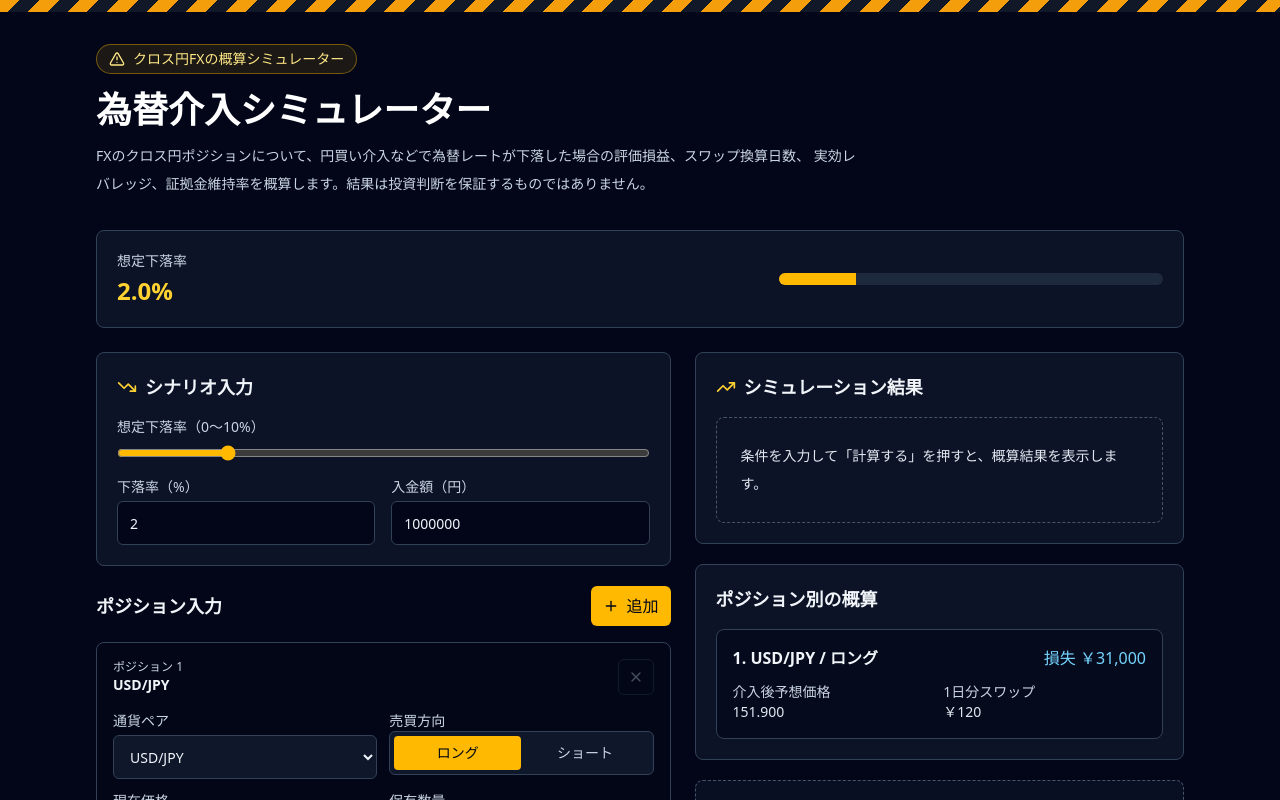
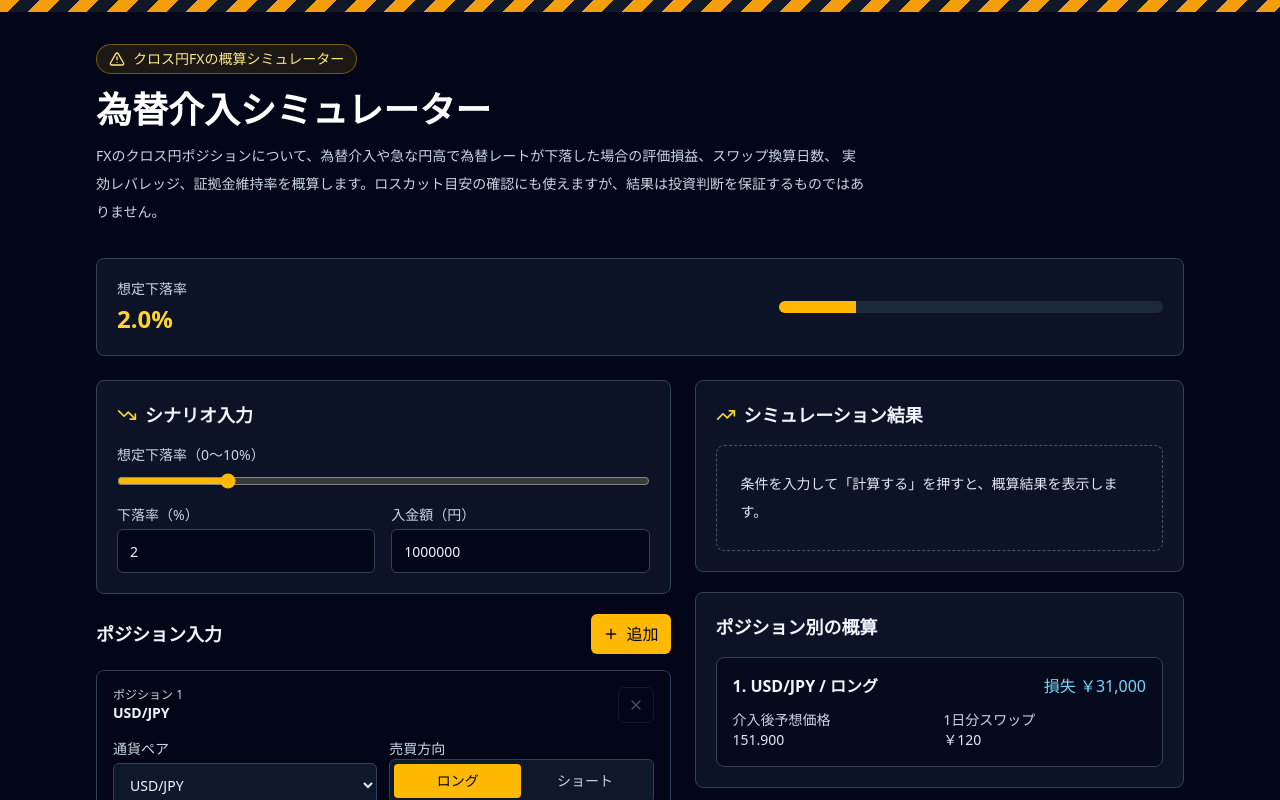
Before and after one commit to Americaman-Chicken/fx-intervention-simulator, a React (Vite) app: page / in a window 1280 px wide. Shown: the top 800 px of the page. Built offline with nearby package versions, Linux system fonts and the light colour scheme.

Commit message:
Improve SEO copy

```diff
--- a/index.html
+++ b/index.html
@@ -6,15 +6,15 @@
     <meta name="viewport" content="width=device-width, initial-scale=1.0" />
     <meta
       name="description"
-      content="為替介入でクロス円FXが下落した場合の評価損益、スワップ換算日数、レバレッジ、証拠金維持率を概算できる無料シミュレーターです。"
+      content="為替介入や急な円高でクロス円FXが下落した場合の評価損益、スワップ換算日数、実効レバレッジ、証拠金維持率を概算できる無料シミュレーターです。"
     />
     <meta property="og:type" content="website" />
-    <meta property="og:title" content="為替介入シミュレーター" />
+    <meta property="og:title" content="為替介入シミュレーター｜FXクロス円の損益・証拠金維持率を試算" />
     <meta
       property="og:description"
-      content="クロス円FXの評価損益、スワップ換算日数、レバレッジ、証拠金維持率を概算できます。"
+      content="為替介入や急な円高を想定し、クロス円FXの損益、スワップ換算日数、レバレッジ、証拠金維持率を概算できます。"
     />
-    <title>為替介入シミュレーター｜クロス円FXの損益・証拠金維持率を試算</title>
+    <title>為替介入シミュレーター｜FXクロス円の損益・証拠金維持率を試算</title>
   </head>
   <body>
     <div id="root"></div>
--- a/src/App.jsx
+++ b/src/App.jsx
@@ -330,8 +330,8 @@ export default function FxInterventionSimulator() {
             為替介入シミュレーター
           </h1>
           <p className="mt-3 max-w-3xl text-sm leading-7 text-slate-300">
-            FXのクロス円ポジションについて、円買い介入などで為替レートが下落した場合の評価損益、スワップ換算日数、
-            実効レバレッジ、証拠金維持率を概算します。結果は投資判断を保証するものではありません。
+            FXのクロス円ポジションについて、為替介入や急な円高で為替レートが下落した場合の評価損益、スワップ換算日数、
+            実効レバレッジ、証拠金維持率を概算します。ロスカット目安の確認にも使えますが、結果は投資判断を保証するものではありません。
           </p>
         </header>
 
```
